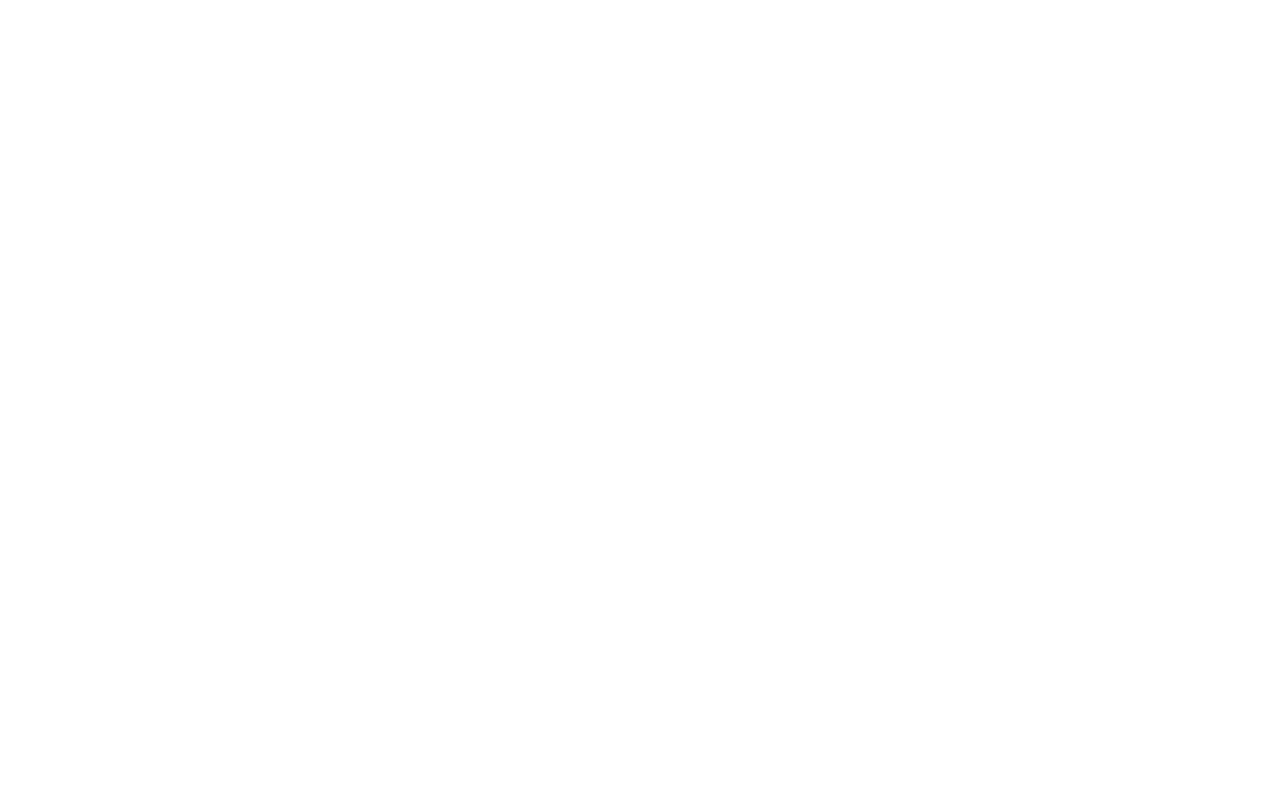
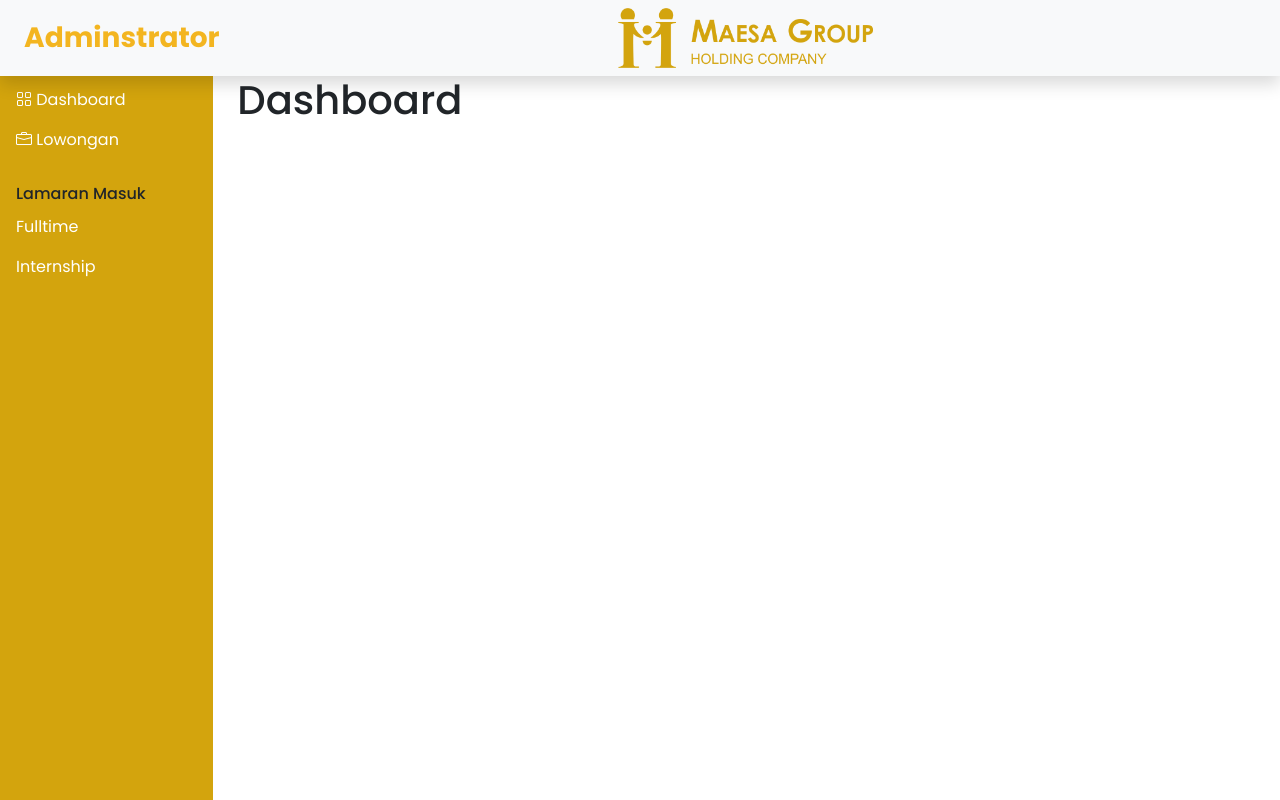
Before and after one commit to systemduta/karir-frontend, a Vue app: page /dashboard in a window 1280 px wide. Before the commit this address had no page. Built offline with nearby package versions, Linux system fonts and the light colour scheme.

Commit message:
create dashboard layout

```diff
--- /dev/null
+++ b/src/components/Dashboard/HeaderComponent.vue
@@ -0,0 +1,39 @@
+<style scoped>
+.navbar-brand {
+  padding-top: 0.75rem;
+  padding-bottom: 0.75rem;
+  font-size: 1rem;
+  background-color: rgba(0, 0, 0, 0.25);
+  box-shadow: inset -1px 0 0 rgba(0, 0, 0, 0.25);
+}
+
+.navbar .navbar-toggler {
+  top: 0.25rem;
+  right: 1rem;
+}
+</style>
+
+<template>
+  <header
+    class="navbar navbar-light sticky-top bg-light flex-md-nowrap p-2 shadow"
+  >
+    <a
+      class="fs-3 text-primary col-md-3 col-lg-2 me-0 px-3 text-decoration-none fw-bold"
+      href="#"
+      >Adminstrator</a
+    >
+    <button
+      class="navbar-toggler position-absolute d-md-none collapsed"
+      type="button"
+      data-bs-toggle="collapse"
+      data-bs-target="#sidebarMenu"
+      aria-controls="sidebarMenu"
+      aria-expanded="false"
+      aria-label="Toggle navigation"
+    >
+      <span class="navbar-toggler-icon"></span>
+    </button>
+    <img src="@/assets/logo.png" style="height: 60px" alt="Maesa Group Logo" />
+    <div></div>
+  </header>
+</template>
--- /dev/null
+++ b/src/components/Dashboard/SidebarComponent.vue
@@ -0,0 +1,64 @@
+<style scoped>
+.sidebar {
+  position: fixed;
+  top: 0;
+  bottom: 0;
+  left: 0;
+  z-index: 100;
+  padding: 48px 0 0;
+}
+
+@media (max-width: 767.98px) {
+  .sidebar {
+    top: 5rem;
+  }
+}
+
+.sidebar-sticky {
+  position: relative;
+  top: 0;
+  height: calc(100vh - 48px);
+  padding-top: 0.5rem;
+  overflow-x: hidden;
+  overflow-y: auto;
+}
+</style>
+
+<template>
+  <nav
+    id="sidebarMenu"
+    class="mt-3 col-md-3 col-lg-2 d-md-block sidebar collapse"
+    style="background-color: #d3a40d"
+  >
+    <div class="position-sticky pt-3">
+      <ul class="nav flex-column">
+        <li class="nav-item">
+          <a class="nav-link text-white active" aria-current="page" href="#">
+            <i class="bi bi-grid"></i>
+            Dashboard
+          </a>
+        </li>
+        <li class="nav-item">
+          <a class="nav-link text-white" href="#">
+            <i class="bi bi-briefcase"></i>
+            Lowongan
+          </a>
+        </li>
+      </ul>
+
+      <h6
+        class="sidebar-heading d-flex justify-content-between align-items-center px-3 mt-4 mb-1"
+      >
+        <span>Lamaran Masuk</span>
+      </h6>
+      <ul class="nav flex-column mb-2">
+        <li class="nav-item">
+          <a class="nav-link text-white" href="#"> Fulltime </a>
+        </li>
+        <li class="nav-item">
+          <a class="nav-link text-white" href="#"> Internship </a>
+        </li>
+      </ul>
+    </div>
+  </nav>
+</template>
--- a/src/router/index.js
+++ b/src/router/index.js
@@ -1,13 +1,19 @@
 import { createRouter, createWebHistory } from "vue-router";
 import HomeView from "../views/HomeView.vue";
+import ApplyView from "../views/ApplyView.vue";
 import LoginView from "../views/LoginView.vue";
-import ApplyView from "../views/ApplyView.vue";
+import DashboardView from "../views/Dashboard/DashboardView.vue";
 
 const routes = [
   {
     path: "/",
     name: "home",
     component: HomeView,
+  },
+  {
+    path: "/vacancy/{id}",
+    name: "vacancy",
+    // component: VacancyView,
   },
   {
     path: "/apply",
@@ -19,6 +25,11 @@
     name: "login",
     component: LoginView,
   },
+  {
+    path: "/dashboard",
+    name: "dashboard",
+    component: DashboardView,
+  },
 ];
 
 const router = createRouter({
--- /dev/null
+++ b/src/views/Dashboard/DashboardView.vue
@@ -0,0 +1,16 @@
+<script setup>
+import Header from "@/components/Dashboard/HeaderComponent.vue";
+import Sidebar from "@/components/Dashboard/SidebarComponent.vue";
+</script>
+
+<template>
+  <Header />
+  <div class="container-fluid">
+    <div class="row">
+      <Sidebar />
+      <main class="col-md-9 ms-sm-auto col-lg-10 px-md-4">
+        <h1>Dashboard</h1>
+      </main>
+    </div>
+  </div>
+</template>
```
